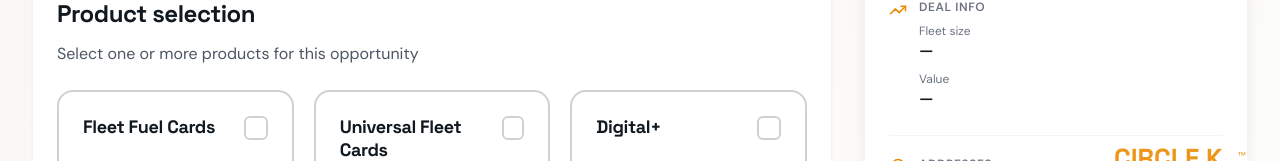
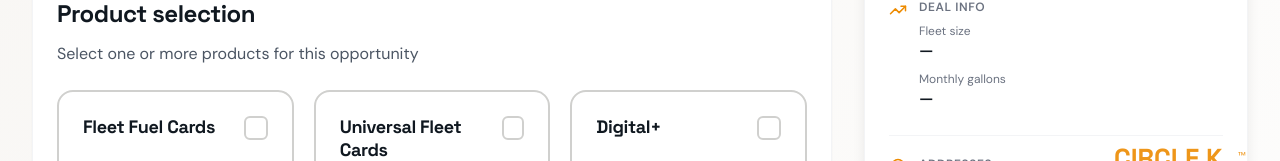
Before and after one commit to jerden33/ck-proposal-builder, a Next.js app: page / in a window 1280 px wide. Shown: the part 585-746 px from the top of the page. Built offline with nearby package versions, Linux system fonts and the light colour scheme.

Commit message:
Display monthly gallons instead of estimated value
Replaced estimated value display with monthly gallons.

```diff
--- a/components/PreviewPanel.tsx
+++ b/components/PreviewPanel.tsx
@@ -89,8 +89,10 @@
                   </p>
                 </div>
                 <div>
-                  <p className="text-xs text-gray-500">Value</p>
-                  <p className="font-semibold text-off-black">{opportunityData.estimatedValue || '—'}</p>
+                  <p className="text-xs text-gray-500">Monthly gallons</p>
+                  <p className="font-semibold text-off-black">
+                    {opportunityData.monthlyGallons ? `${Number(opportunityData.monthlyGallons).toLocaleString()} gal` : '—'}
+                  </p>
                 </div>
               </div>
             </div>
```
